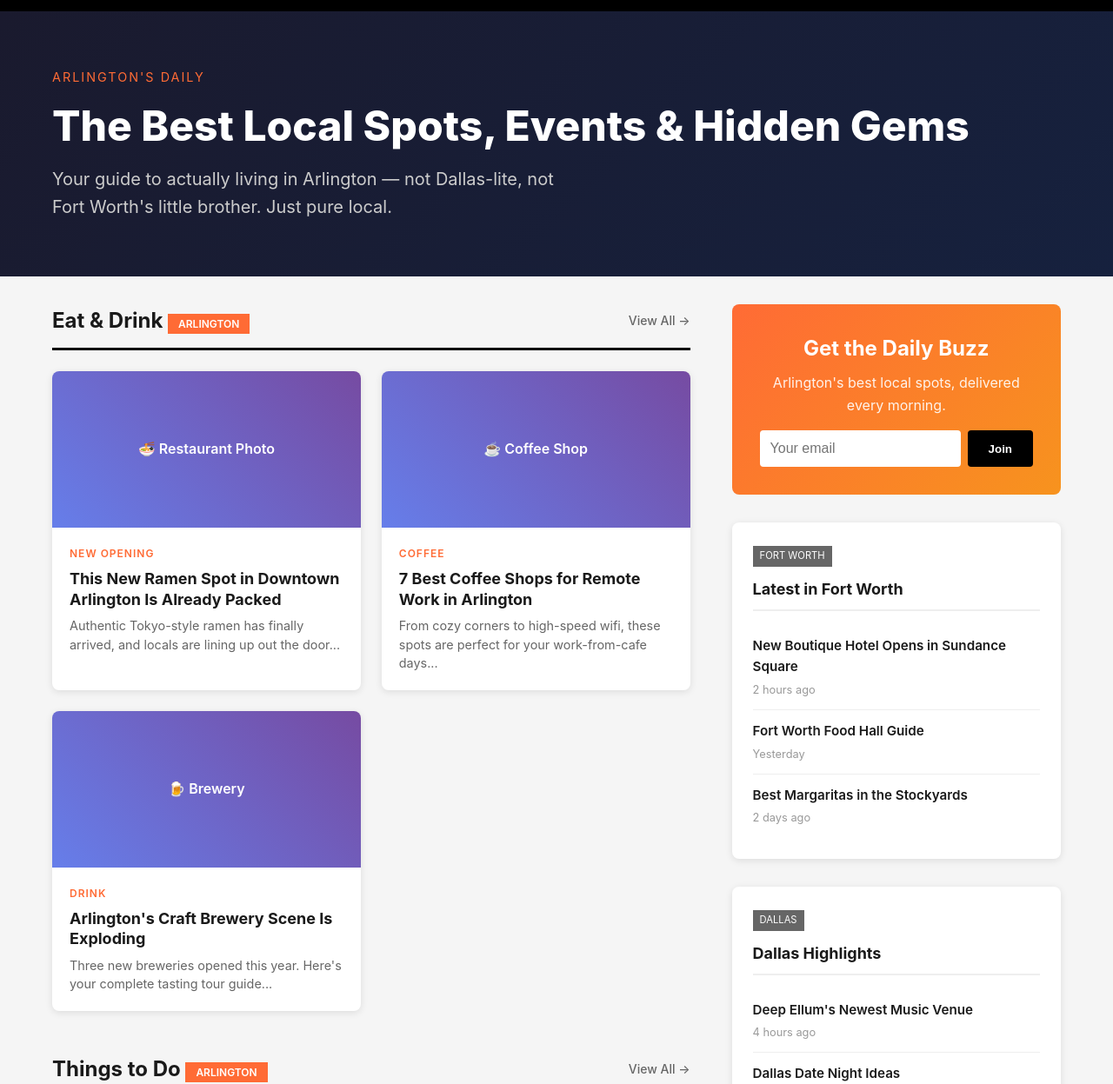
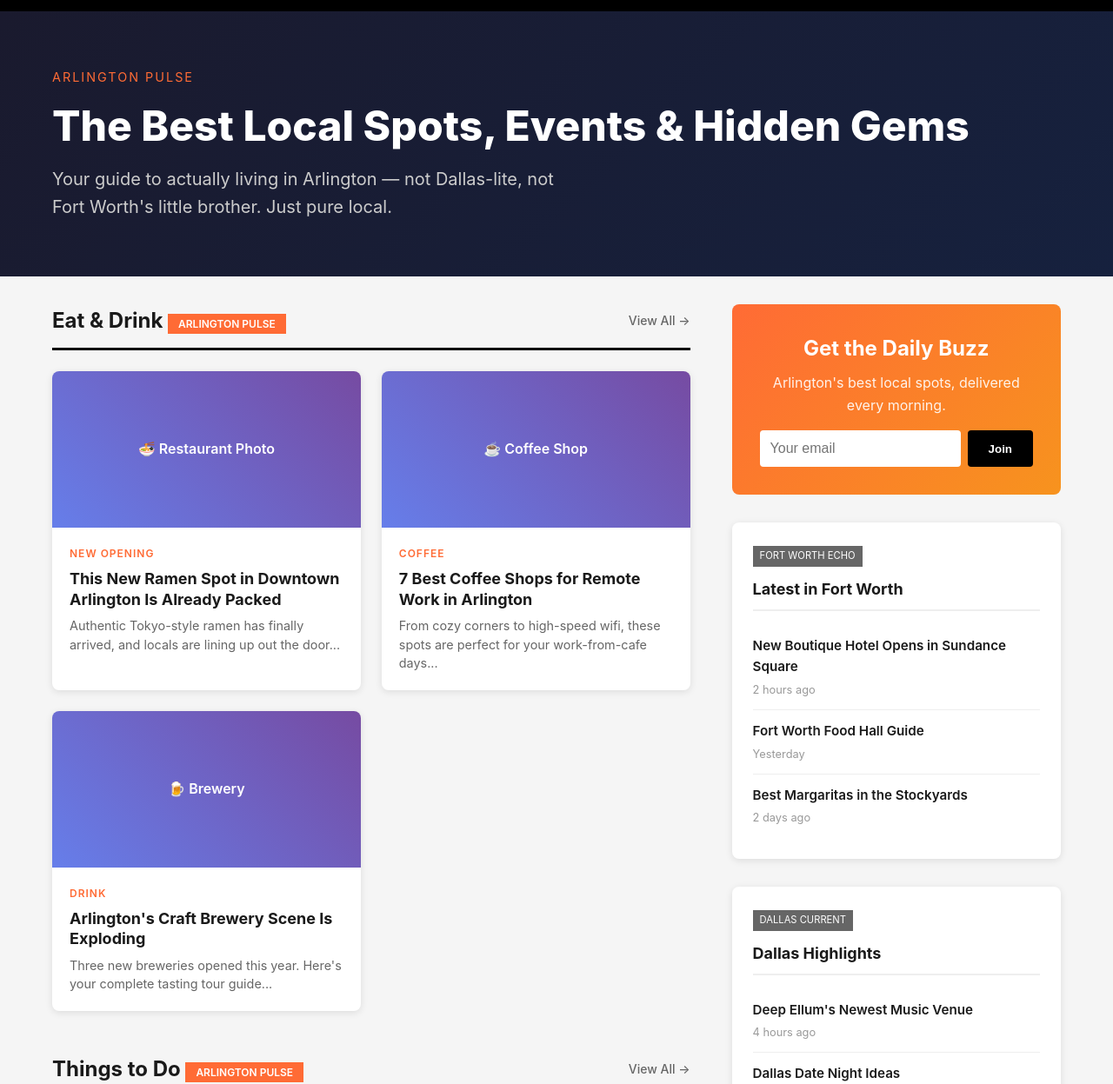
Before and after one commit to vcentralprocure-oss/dfwa-social-buzz, a website: page index.html in a window 1280 px wide. Shown: the part 74-1321 px from the top of the page at 87% size. Drawn offline with Linux system fonts and the light colour scheme.

Commit message:
Update city publication subheaders: Arlington Pulse, Fort Worth Echo, Dallas Current

```diff
--- a/index.html
+++ b/index.html
@@ -3,7 +3,7 @@
 <head>
     <meta charset="UTF-8">
     <meta name="viewport" content="width=device-width, initial-scale=1.0">
-    <title>DFWA SOCIAL BUZZ — Arlington's Daily</title>
+    <title>DFWA SOCIAL BUZZ — Arlington Pulse</title>
     <link rel="icon" type="image/jpeg" href="logo.jpg">
     <style>
         * {
@@ -434,7 +434,7 @@
     <!-- Hero Section -->
     <section class="hero">
         <div class="hero-container">
-            <div class="tagline">Arlington's Daily</div>
+            <div class="tagline">Arlington Pulse</div>
             <h1>The Best Local Spots, Events & Hidden Gems</h1>
             <p class="hero-subtitle">Your guide to actually living in Arlington — not Dallas-lite, not Fort Worth's little brother. Just pure local.</p>
         </div>
@@ -445,7 +445,7 @@
         <main class="main-content">
             <!-- Eat & Drink Section -->
             <div class="section-header">
-                <h2>Eat & Drink <span class="location">Arlington</span></h2>
+                <h2>Eat & Drink <span class="location">Arlington Pulse</span></h2>
                 <a href="#" class="view-all">View All →</a>
             </div>
             <div class="article-grid">
@@ -477,7 +477,7 @@
 
             <!-- Things to Do Section -->
             <div class="section-header">
-                <h2>Things to Do <span class="location">Arlington</span></h2>
+                <h2>Things to Do <span class="location">Arlington Pulse</span></h2>
                 <a href="#" class="view-all">View All →</a>
             </div>
             <div class="article-grid">
@@ -509,7 +509,7 @@
 
             <!-- Local Buzz Section -->
             <div class="section-header">
-                <h2>Local Buzz <span class="location">Arlington</span></h2>
+                <h2>Local Buzz <span class="location">Arlington Pulse</span></h2>
                 <a href="#" class="view-all">More News →</a>
             </div>
             <div class="buzz-list">
@@ -546,7 +546,7 @@
 
             <!-- Fort Worth Section -->
             <div class="sidebar-section">
-                <span class="location-tag">Fort Worth</span>
+                <span class="location-tag">Fort Worth Echo</span>
                 <h3>Latest in Fort Worth</h3>
                 <div class="sidebar-article">
                     <div class="sidebar-article-title">New Boutique Hotel Opens in Sundance Square</div>
@@ -564,7 +564,7 @@
 
             <!-- Dallas Section -->
             <div class="sidebar-section">
-                <span class="location-tag">Dallas</span>
+                <span class="location-tag">Dallas Current</span>
                 <h3>Dallas Highlights</h3>
                 <div class="sidebar-article">
                     <div class="sidebar-article-title">Deep Ellum's Newest Music Venue</div>
@@ -628,7 +628,7 @@
             </div>
         </div>
         <div class="footer-bottom">
-            © 2026 DFWA Social Buzz. Arlington's Daily.
+            © 2026 DFWA Social Buzz. Arlington Pulse.
         </div>
     </footer>
 </body>
```
